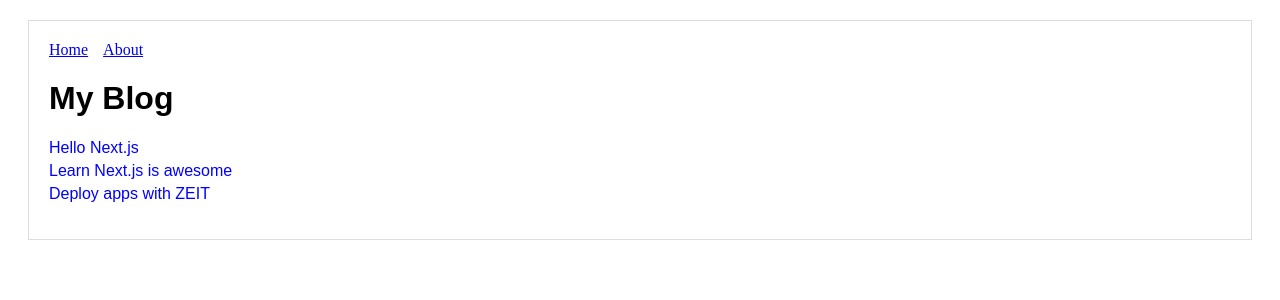
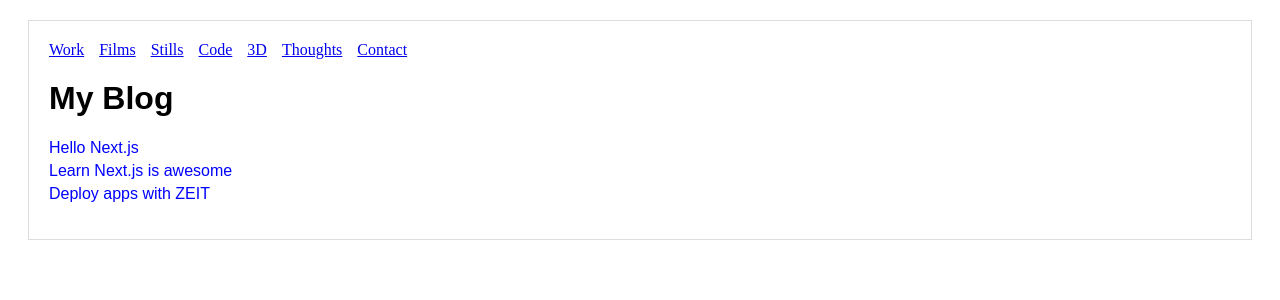
Before and after one commit to kubalaj/portfolio_v3, a Next.js app: page / in a window 1280 px wide. Shown: the top 300 px of the page. Built offline with nearby package versions, Linux system fonts and the light colour scheme.

Commit message:
adding in the header content I want

```diff
--- a/components/header.js
+++ b/components/header.js
@@ -7,10 +7,25 @@ const linkStyle = {
 const Header = () => (
   <div>
     <Link href="/">
-      <a style={linkStyle}>Home</a>
+      <a style={linkStyle}>Work</a>
     </Link>
     <Link href="/about">
-      <a style={linkStyle}>About</a>
+      <a style={linkStyle}>Films</a>
+    </Link>
+    <Link href="/about">
+      <a style={linkStyle}>Stills</a>
+    </Link>
+    <Link href="/about">
+      <a style={linkStyle}>Code</a>
+    </Link>
+    <Link href="/about">
+      <a style={linkStyle}>3D</a>
+    </Link>
+    <Link href="/about">
+      <a style={linkStyle}>Thoughts</a>
+    </Link>
+    <Link href="/about">
+      <a style={linkStyle}>Contact</a>
     </Link>
   </div>
 );
```
